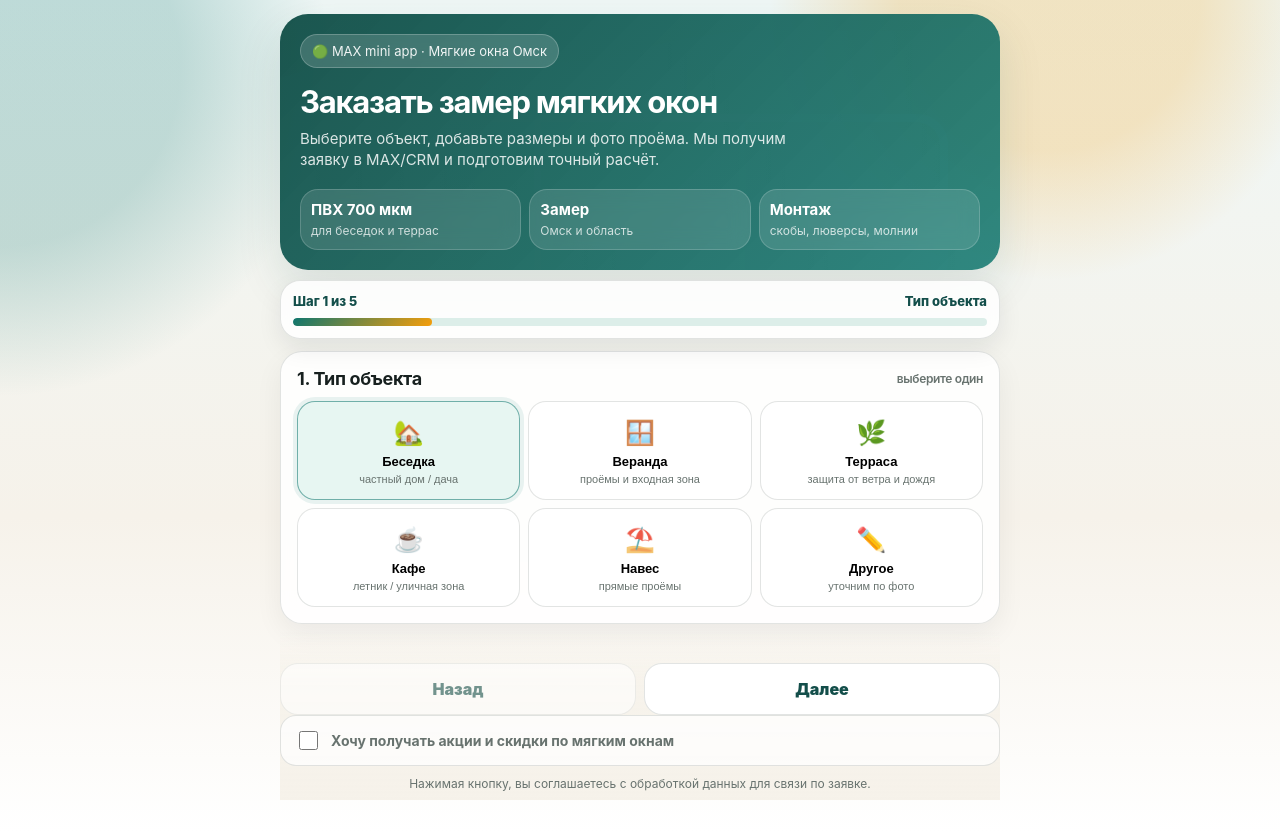
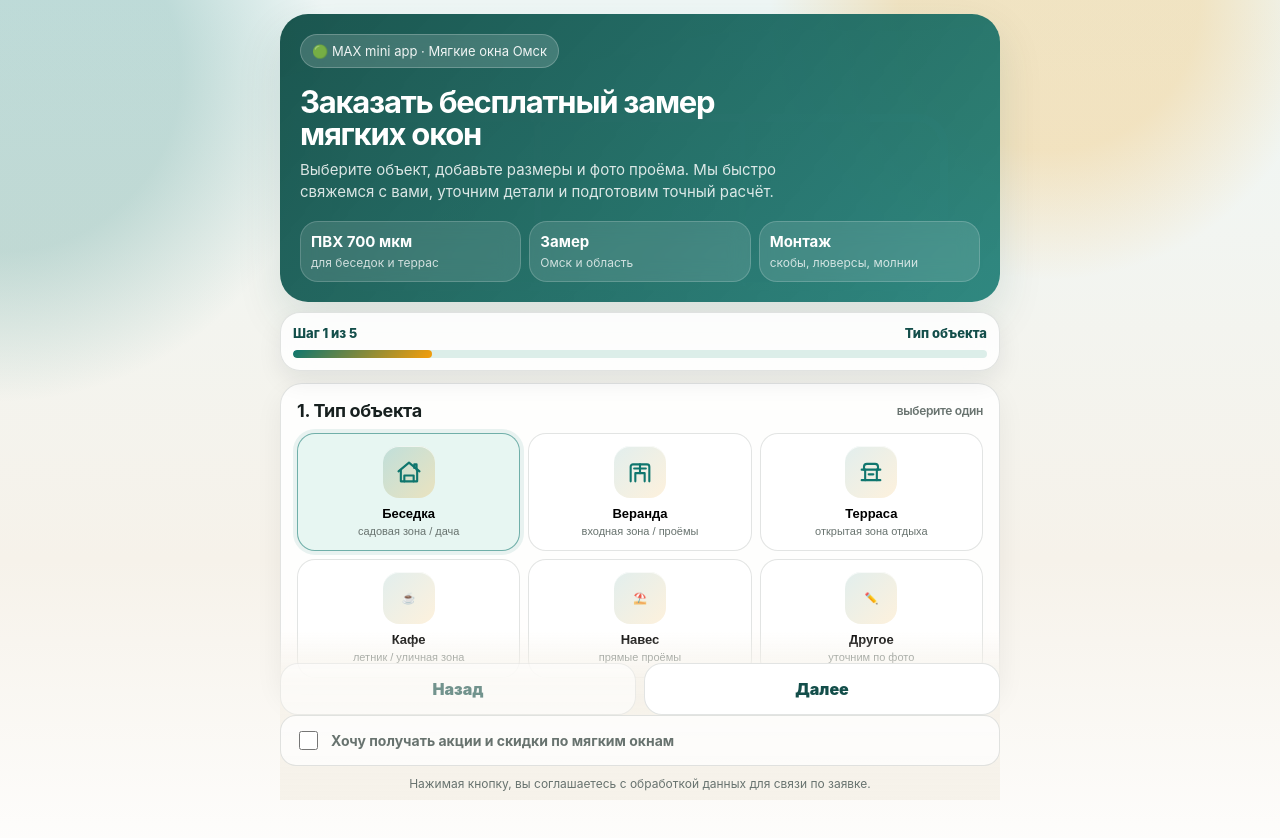
Before and after one commit to shumka55omsk-lang/adminka-MAX, a website: page public/miniapp/index.html in a window 1280 px wide. Drawn offline with Linux system fonts and the light colour scheme; no server answers.

Commit message:
Add files via upload

```diff
--- a/api/[...route].js
+++ b/api/[...route].js
@@ -22,11 +22,11 @@ import webhookSubscription from '../lib/api/webhook-subscription.js';
 
 const VERSION = {
   ok: true,
-  version: 'v28-growth-suite',
-  builtAt: '2026-06-28T14:25:00Z',
+  version: 'v29-miniapp-copy-icons',
+  builtAt: '2026-06-28T15:20:00Z',
   miniappUrl: '/miniapp',
   apiMode: 'single-catch-all-function',
-  reason: 'Vercel Hobby router + CRM board + calendar + templates + group rating + miniapp quiz + anti-spam + exports'
+  reason: 'Vercel Hobby router + mini app wording cleanup + custom object icons + hidden technical wording'
 };
 
 const routes = new Map([
--- a/public/miniapp/index.html
+++ b/public/miniapp/index.html
@@ -161,7 +161,9 @@
       background: #e7f6f2;
       box-shadow: 0 0 0 4px rgba(15,118,110,.09);
     }
-    .choice .emoji { font-size: 24px; display: block; margin-bottom: 6px; }
+    .choice .emoji { display:flex; align-items:center; justify-content:center; width:52px; height:52px; margin:0 auto 8px; border-radius:16px; background:linear-gradient(135deg, rgba(15,118,110,.12), rgba(245,158,11,.14)); color:var(--accent); box-shadow: inset 0 1px 0 rgba(255,255,255,.7); }
+    .choice .emoji svg { width:28px; height:28px; stroke: currentColor; fill: none; stroke-width: 1.8; stroke-linecap: round; stroke-linejoin: round; }
+    .choice.active .emoji { background: linear-gradient(135deg, rgba(15,118,110,.18), rgba(245,158,11,.22)); }
     .choice b { display: block; font-size: 13px; }
     .choice span { display: block; color: var(--muted); font-size: 11px; margin-top: 4px; line-height: 1.25; }
 
@@ -328,8 +330,8 @@
   <main class="app">
     <section class="hero">
       <div class="badge">🟢 MAX mini app · Мягкие окна Омск</div>
-      <h1>Заказать замер мягких окон</h1>
-      <p class="subtitle">Выберите объект, добавьте размеры и фото проёма. Мы получим заявку в MAX/CRM и подготовим точный расчёт.</p>
+      <h1>Заказать бесплатный замер мягких окон</h1>
+      <p class="subtitle">Выберите объект, добавьте размеры и фото проёма. Мы быстро свяжемся с вами, уточним детали и подготовим точный расчёт.</p>
       <div class="hero-metrics">
         <div class="hero-metric"><b>ПВХ 700 мкм</b><span>для беседок и террас</span></div>
         <div class="hero-metric"><b>Замер</b><span>Омск и область</span></div>
@@ -351,9 +353,9 @@
     <section class="card quiz-step active" data-step="1" data-title="Тип объекта">
       <h2 class="section-title">1. Тип объекта <small>выберите один</small></h2>
       <div class="choice-grid" id="objectChoices">
-        <button class="choice active" type="button" data-value="Беседка" data-factor="1"><span class="emoji">🏡</span><b>Беседка</b><span>частный дом / дача</span></button>
-        <button class="choice" type="button" data-value="Веранда" data-factor="1"><span class="emoji">🪟</span><b>Веранда</b><span>проёмы и входная зона</span></button>
-        <button class="choice" type="button" data-value="Терраса" data-factor="1"><span class="emoji">🌿</span><b>Терраса</b><span>защита от ветра и дождя</span></button>
+        <button class="choice active" type="button" data-value="Беседка" data-factor="1"><span class="emoji" aria-hidden="true"><svg viewBox="0 0 24 24"><path d="M3 11.5 12 4l9 7.5"></path><path d="M5 10.5V20h14v-9.5"></path><path d="M8 20v-5h8v5"></path><path d="M16.5 8.5v-3h2v4.5"></path></svg></span><b>Беседка</b><span>садовая зона / дача</span></button>
+        <button class="choice" type="button" data-value="Веранда" data-factor="1"><span class="emoji" aria-hidden="true"><svg viewBox="0 0 24 24"><path d="M4 20V7.5a2 2 0 0 1 2-2h12a2 2 0 0 1 2 2V20"></path><path d="M8 20v-7h8v7"></path><path d="M7 9h10"></path><path d="M12 5.5v7.5"></path></svg></span><b>Веранда</b><span>входная зона / проёмы</span></button>
+        <button class="choice" type="button" data-value="Терраса" data-factor="1"><span class="emoji" aria-hidden="true"><svg viewBox="0 0 24 24"><path d="M4 10h16"></path><path d="M6 10V7.5A2.5 2.5 0 0 1 8.5 5h7A2.5 2.5 0 0 1 18 7.5V10"></path><path d="M7 10v9"></path><path d="M17 10v9"></path><path d="M4 19h16"></path><path d="M10 14h4"></path></svg></span><b>Терраса</b><span>открытая зона отдыха</span></button>
         <button class="choice" type="button" data-value="Кафе / летник" data-factor="1.12"><span class="emoji">☕</span><b>Кафе</b><span>летник / уличная зона</span></button>
         <button class="choice" type="button" data-value="Навес" data-factor="1"><span class="emoji">⛱️</span><b>Навес</b><span>прямые проёмы</span></button>
         <button class="choice" type="button" data-value="Другое" data-factor="1"><span class="emoji">✏️</span><b>Другое</b><span>уточним по фото</span></button>
@@ -465,7 +467,7 @@
         <input id="adConsent" type="checkbox" />
         <span>Хочу получать акции и скидки по мягким окнам</span>
       </label>
-      <button class="primary" id="submitBtn" type="button">Заказать замер</button>
+      <button class="primary" id="submitBtn" type="button">Заказать бесплатный замер</button>
       <div class="soft-consent-note" id="privacyConsentText">
         Нажимая кнопку, вы соглашаетесь с обработкой данных для связи по заявке.
         <span id="privacyLinkWrap" style="display:none"> <a class="tiny-link" id="privacyLink" href="#">Политика конфиденциальности</a></span>
```
